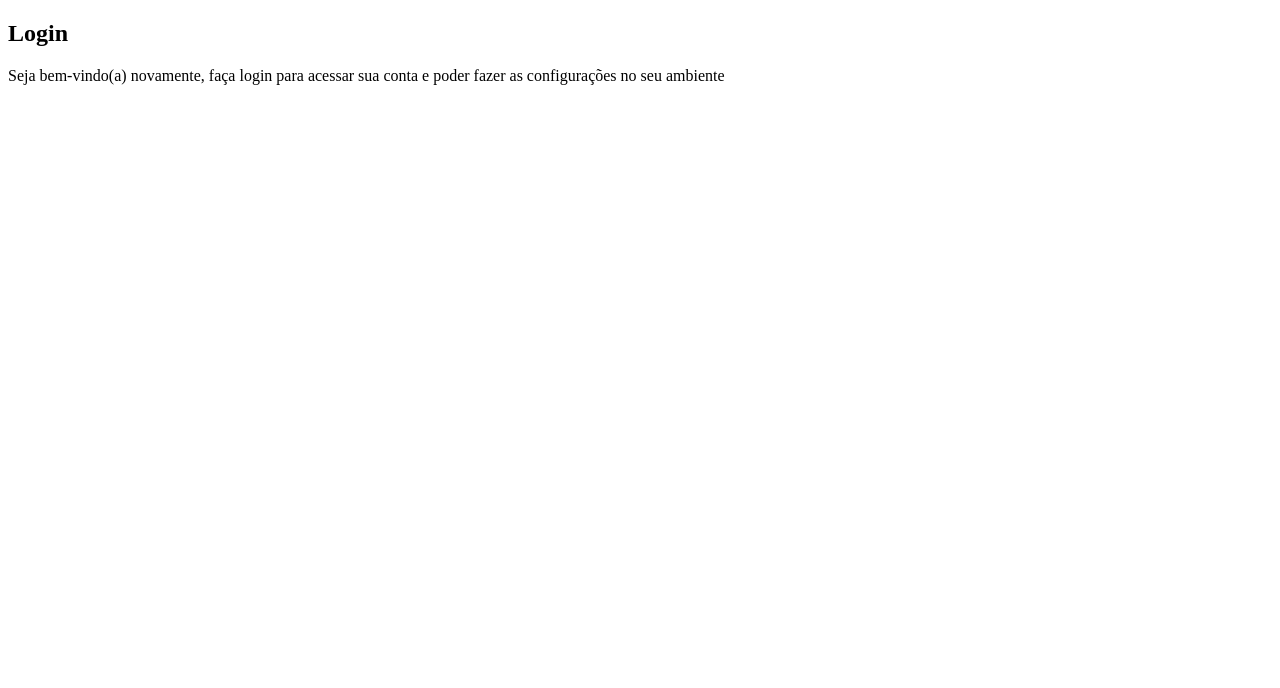
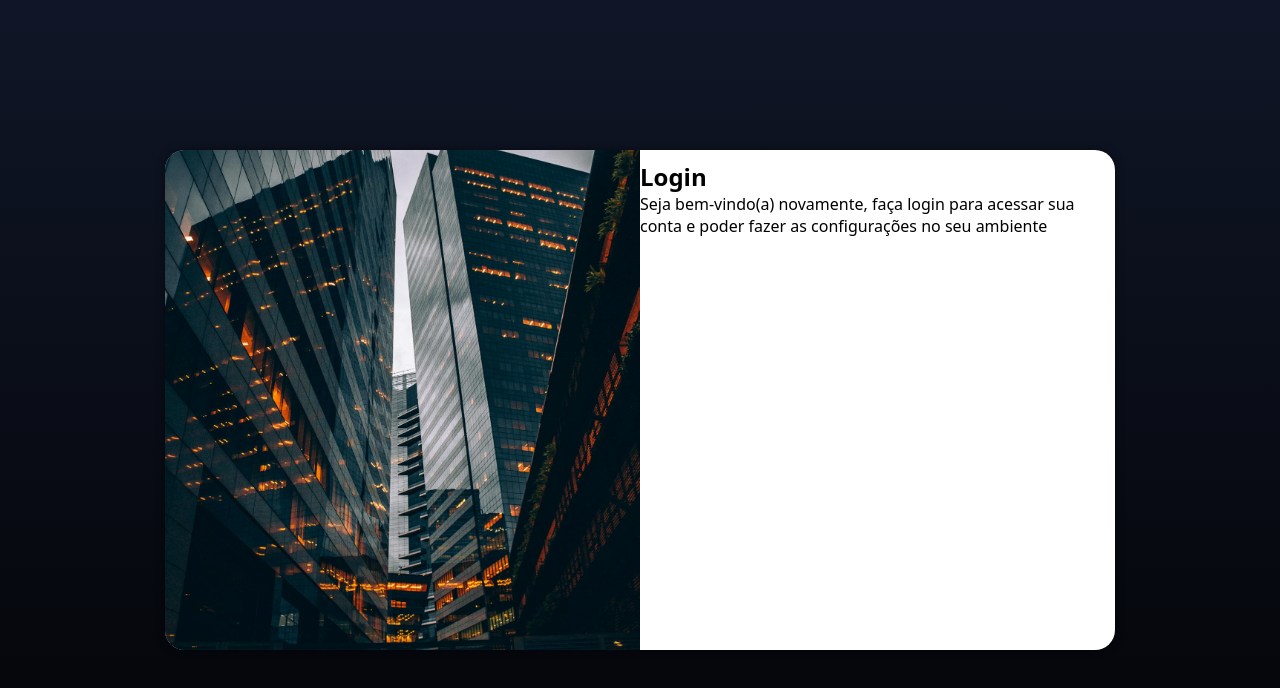
Before and after one commit to AbiezerLara/projeto-login, a plain HTML site: page index.html in a window 1280 px wide. Drawn offline with Linux system fonts and the light colour scheme.

Commit message:
meida query para outras telas

```diff
--- /dev/null
+++ b/estilos/media-query.css
@@ -0,0 +1,41 @@
+@charset "UTF-8";
+
+@media screen and (min-width: 768px) and (max-width: 992px) {
+
+    body{
+        background-image: linear-gradient(to top,#030407, #101627);
+    }
+
+    section#login {
+        width: 80vw;
+    }
+
+    section#login > dvi#imagem {
+        float: left;
+        width: 30%;
+        height: 100%;
+    }
+
+    section#login > div#formulario {
+        float: right;
+        width: 70%;
+
+    }
+}
+
+@media screen and (min-width: 992px) {
+
+    body{
+        background-image: linear-gradient(to top,#030407, #101627);
+    }
+
+    section#login {
+        width: 950px;
+    }
+
+    section#login > div#imagem {
+        float: left;
+        width: 50%;
+        height: 100%;
+    }
+}
--- a/estilos/style.css
+++ b/estilos/style.css
@@ -7,3 +7,52 @@
     laranja #FF8F00
     amarelo: #FFDB00
 */
+
+* {
+    font-family: system-ui, -apple-system, BlinkMacSystemFont, 'Segoe UI', Roboto, Oxygen, Ubuntu, Cantarell, 'Open Sans', 'Helvetica Neue', sans-serif;
+    padding: 0;
+    margin: 0;
+    box-sizing: border-box;
+}
+
+body, html {
+    background-color: #101627;
+    height: 100vh;
+    width: 100vw;
+}
+
+main {
+    position: relative;
+    height: 100vh;
+    width: 100vw;
+}
+
+section#login {
+    background-color: rgb(255, 255, 255);
+    width: 250px;
+    height: 500px;
+    border-radius: 20px;
+    overflow: hidden;
+    box-shadow: 0px 0px 10px rgba(0, 0, 0, 0.450);
+    display: block;
+
+    position: absolute;
+    top: 50%;
+    left: 50%;
+    transform: translate(-50%, -50%);
+
+    transition: width .3s, height .3s;
+    transition-timing-function: ease;
+}
+
+section#login > div#imagem {
+    background: #26355D url(../imagens/pexels-dinnow.jpg);
+    background-size: cover;
+    background-position: center center;
+    height: 200px;
+}
+
+section#login > div#formulario{
+    padding: 10px;
+    display: block;
+}
--- a/index.html
+++ b/index.html
@@ -5,6 +5,7 @@
     <meta name="viewport" content="width=device-width, initial-scale=1.0">
     <title>Login</title>
     <link rel="stylesheet" href="estilos/style.css">
+    <link rel="stylesheet" href="estilos/media-query.css">
 </head>
 <body>
     <main>
```
